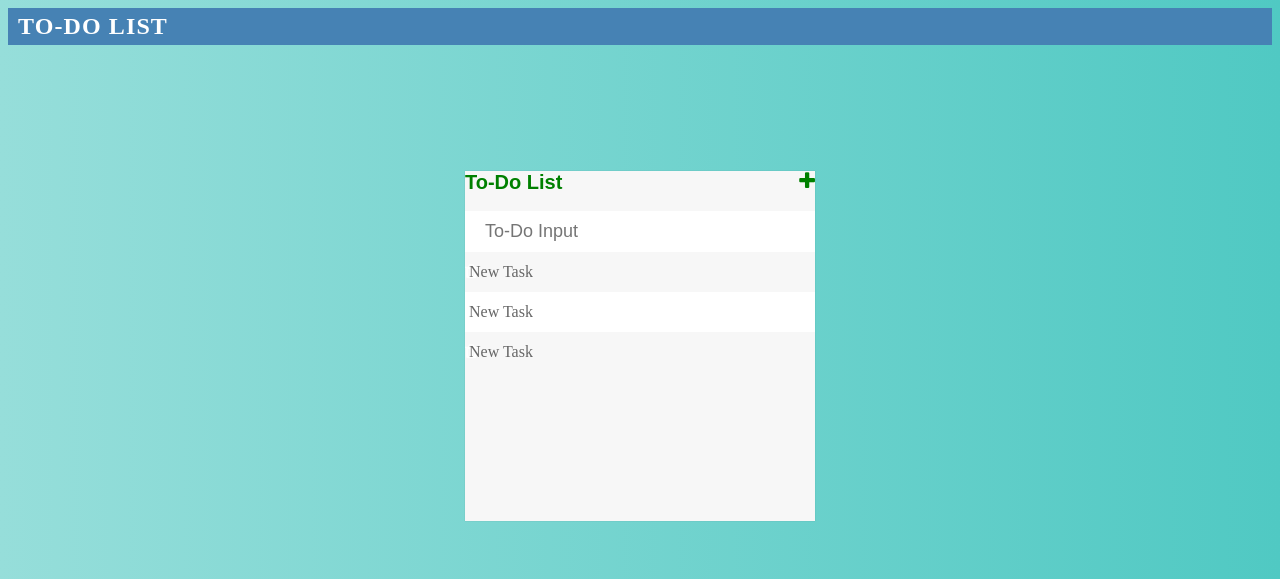
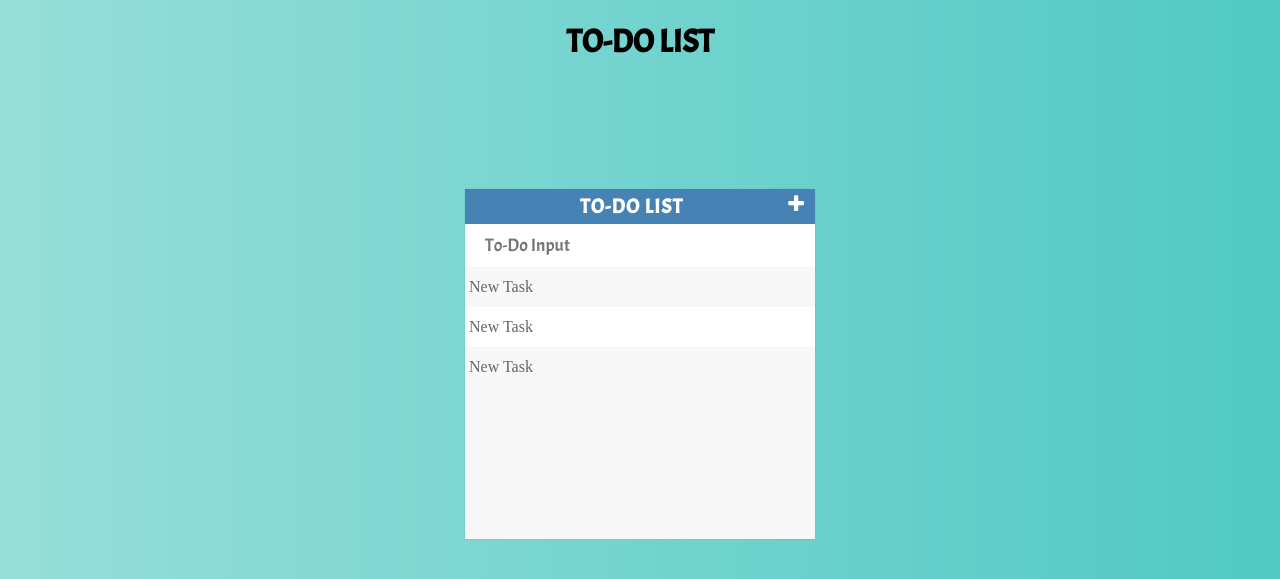
Before and after one commit to Ishaan28malik/Hacktoberfest-2024, a PHP site: page /Todo/todo.html in a window 1280 px wide. Shown: the top 579 px of the page. Run offline with PHP 8.4, Linux system fonts and the light colour scheme.

Commit message:
Better UI

```diff
--- a/Todo/todos.css
+++ b/Todo/todos.css
@@ -1,5 +1,6 @@
 body{
-    background: #50C9C3;  /* fallback for old browsers */
+    background: #00BCD4;
+    /* fallback for old browsers */
     background: -webkit-linear-gradient(to right, #96DEDA, #50C9C3);  /* Chrome 10-25, Safari 5.1-6 */
     background: linear-gradient(to right, #96DEDA, #50C9C3); /* W3C, IE 10+/ Edge, Firefox 16+, Chrome 26+, Opera 12+, Safari 7+ */
 
@@ -27,7 +28,7 @@ header h1
 	padding: 20px;
 }
 
-h1{
+h2{
 	background-color: steelblue;
 	color: white;
 	font-weight: bold;
@@ -45,7 +46,7 @@ h1{
 .fa-trash{
 	margin: right:20px;
 	background: #FA2C40;
-	color: white;
+	color : white;
 	text-align: center;
 	width: 0;
 	display: block;
@@ -86,6 +87,7 @@ input{
 	color: steelblue;
 	font-size: 18px;
 	background-color: white;
+	font-family: 'Acme',sans-serif;
 }
 
 input:focus{
@@ -97,5 +99,17 @@ input:focus{
 .h11 {
 	font-size: 20px;
 	font-family: Arial;
-	color: green;
+	color: rgb(255, 255, 255);
+	text-align: center;
+	font-family: 'Acme',sans-serif;
 }
+
+h1{
+	text-align: center;
+	font-family: 'Acme', sans-serif;
+}
+
+.item{
+		font-family: 'Acme',sans-serif;
+
+}
```
